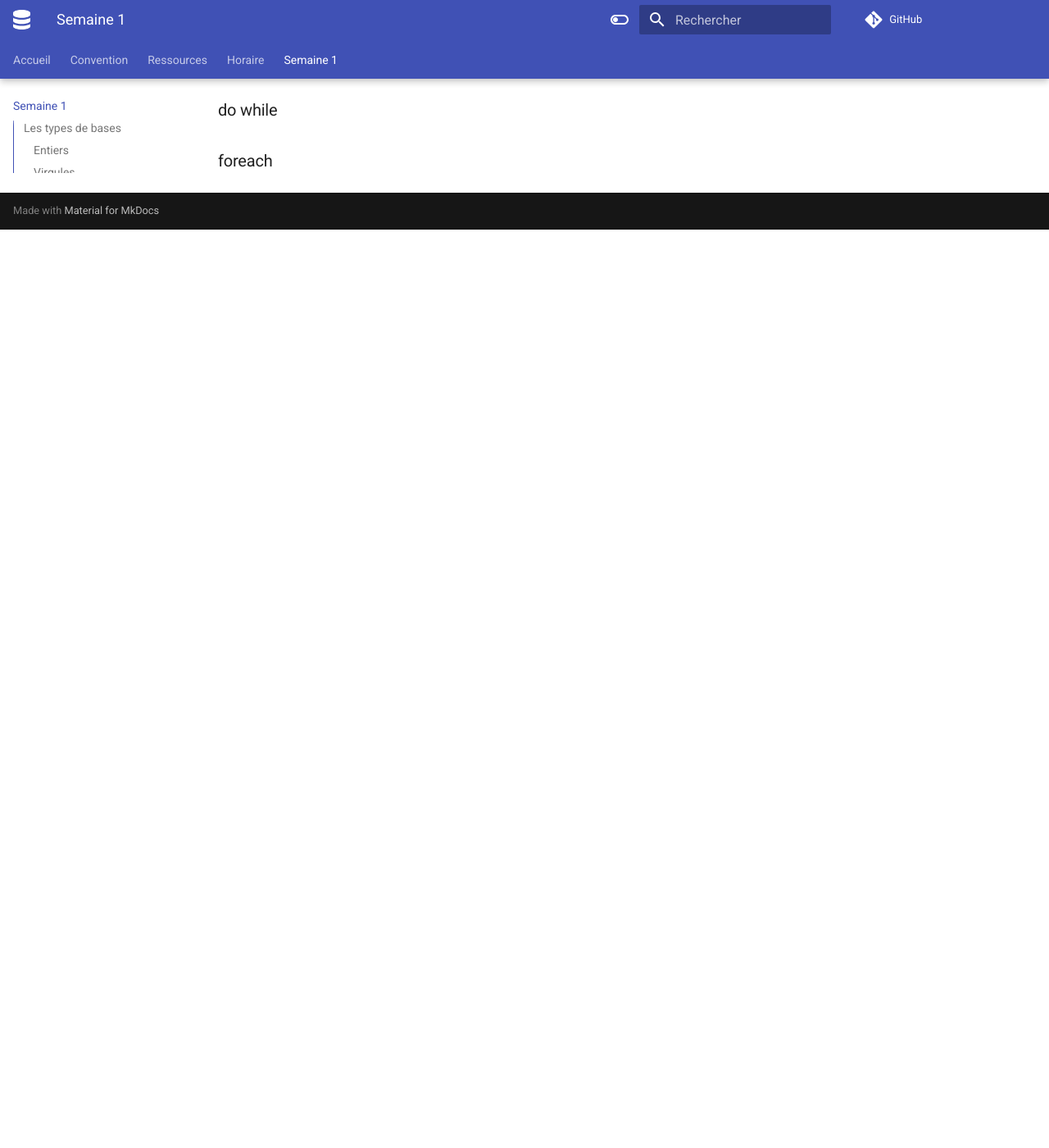
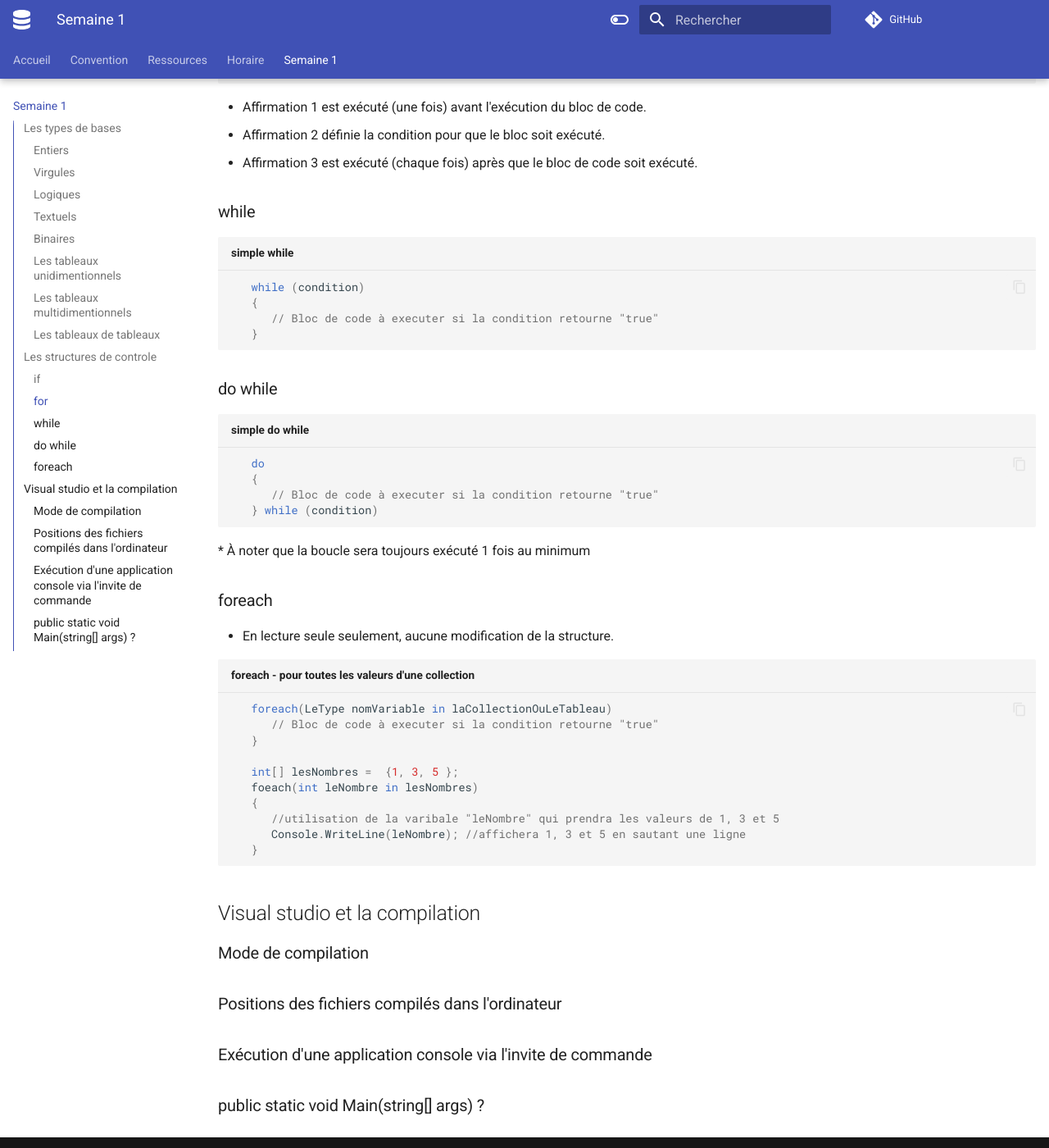
Before and after one commit to TousignantSimon-P2/TousignantSimon-P2.github.io, an MkDocs documentation site: the page built from docs/notes_de_cours/Semaine_1.md, in a window 1280 px wide and 1400 px high, scrolled down 2310 px. Shown: the whole window at 82% size. Built offline with MkDocs 1.6.1 and Material for MkDocs 9.7.7, drawn with Linux system fonts in a browser that asks for light colours; comment, search, counter and statistics services are not loaded; before the commit the page ends 2590 px from its top, so only the background shows below that; some of the changed text lies outside the part shown.

Commit message:
Finalisation du squelette des notes à compléter

````diff
--- a/docs/notes_de_cours/Semaine_1.md
+++ b/docs/notes_de_cours/Semaine_1.md
@@ -38,6 +38,12 @@ decimal | 16 octets | ±1.0 x 10^-28 | ±7.9228 x 10^28 | 28-29 nombres
  byte | 1 octets | Valeurs de 0 à 255
  sbyte | 1 octet | Valeurs de -128 à 127
 
+### Les tableaux unidimentionnels
+
+### Les tableaux multidimentionnels
+
+### Les tableaux de tableaux
+
 ## Les structures de controle
 
 ### if
@@ -73,5 +79,41 @@ else
 * Affirmation 3 est exécuté (chaque fois) après que le bloc de code soit exécuté.
 
 ### while
+
+``` c# title="simple while"
+   while (condition)
+   {
+      // Bloc de code à executer si la condition retourne "true"
+   }
+```
+
 ### do while
+``` c# title="simple do while"
+   do
+   {
+      // Bloc de code à executer si la condition retourne "true"
+   } while (condition)
+```
+* À noter que la boucle sera toujours exécuté 1 fois au minimum
+
 ### foreach
+
+*  En lecture seule seulement, aucune modification de la structure.
+
+``` c# title="foreach - pour toutes les valeurs d'une collection"
+   foreach(LeType nomVariable in laCollectionOuLeTableau)
+      // Bloc de code à executer si la condition retourne "true"
+   }
+
+   int[] lesNombres =  {1, 3, 5 };
+   foeach(int leNombre in lesNombres)
+   {
+      //utilisation de la varibale "leNombre" qui prendra les valeurs de 1, 3 et 5
+      Console.WriteLine(leNombre); //affichera 1, 3 et 5 en sautant une ligne
+   }
+```
+## Visual studio et la compilation
+### Mode de compilation
+### Positions des fichiers compilés dans l'ordinateur
+### Exécution d'une application console via l'invite de commande
+### public static void Main(string[] args) ?
````
